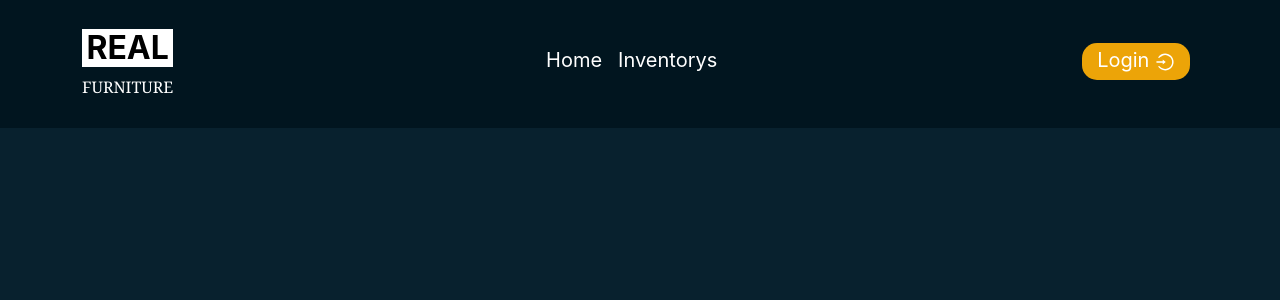
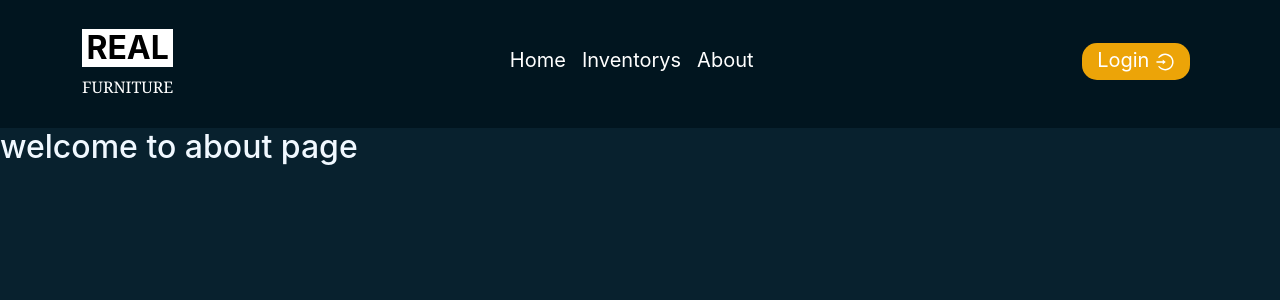
Before and after one commit to ArifulIslamShuvo/warehouse-management-client-side, a React (Create React App) app: page /about in a window 1280 px wide. Shown: the top 300 px of the page. Built offline with nearby package versions, Linux system fonts and the light colour scheme; no server answers.

Commit message:
implemented RequireAuth for private route

```diff
--- a/src/App.js
+++ b/src/App.js
@@ -1,7 +1,9 @@
 import { Route, Routes } from 'react-router-dom';
 import './App.css';
+import About from './Pages/About/About';
 import Home from './Pages/Home/Home';
 import Login from './Pages/Login/Login';
+import RequireAuth from './Pages/RequireAuth/RequireAuth';
 import Header from './Pages/Shared/Header/Header';
 import Signup from './Pages/Signup/Signup';
 
@@ -14,6 +16,11 @@ function App() {
         <Route path='/home' element={<Home></Home>}></Route>
         <Route path='/login' element={<Login></Login>}></Route>
         <Route path='/signup' element={<Signup></Signup>}></Route>
+        <Route path='/about' element={
+              <RequireAuth>
+                <About />
+              </RequireAuth>
+            }></Route>
       </Routes>
     </div>
   );
--- /dev/null
+++ b/src/Pages/About/About.js
@@ -0,0 +1,11 @@
+import React from 'react';
+
+const About = () => {
+    return (
+        <div>
+            <h2>welcome to about page</h2>
+        </div>
+    );
+};
+
+export default About;
--- a/src/Pages/Login/Login.js
+++ b/src/Pages/Login/Login.js
@@ -1,13 +1,18 @@
 import React from 'react';
 import './Login.css';
-import { useNavigate } from 'react-router-dom';
+import { useLocation, useNavigate } from 'react-router-dom';
 import { AiOutlineArrowRight } from "react-icons/ai";
 import { FcGoogle } from "react-icons/fc";
-import { useSignInWithEmailAndPassword } from 'react-firebase-hooks/auth';
+import { useAuthState, useSignInWithEmailAndPassword } from 'react-firebase-hooks/auth';
 import auth from '../../firebase.init';
 
 const Login = () => {
     const navigate = useNavigate();
+
+    let location = useLocation();
+    let from = location.state?.from?.pathname || "/";
+//----------------------------------------------------//
+
     const [
         signInWithEmailAndPassword,
         user,
@@ -25,6 +30,9 @@ const Login = () => {
     if(user){
         navigate('/home')
     }
+    // if (user) {
+    //     navigate(from, { replace: true });
+    //   }
 
     return (
         <div className='container w-75 max-auto my-5'>
--- /dev/null
+++ b/src/Pages/RequireAuth/RequireAuth.js
@@ -0,0 +1,25 @@
+import React from 'react';
+import { useAuthState } from 'react-firebase-hooks/auth';
+import { Navigate, useLocation } from 'react-router-dom';
+import auth from '../../firebase.init';
+import Loading from '../Shared/Loading/Loading';
+
+const RequireAuth = ({children}) => {
+    const [user, loading, error] = useAuthState(auth);
+    let location = useLocation();
+
+    if (user) {
+      // Redirect them to the /login page, but save the current location they were
+      // trying to go to when they were redirected. This allows us to send them
+      // along to that page after they login, which is a nicer user experience
+      // than dropping them off on the home page.
+      return <Navigate to="/login" state={{ from: location }} replace />;
+    }
+    if(loading){
+        return <Loading></Loading>
+    }
+
+    return children;
+};
+
+export default RequireAuth;
--- a/src/Pages/Shared/Header/Header.js
+++ b/src/Pages/Shared/Header/Header.js
@@ -29,6 +29,7 @@ const Header = () => {
                         <Nav className="mx-auto">
                             <Nav.Link className='fs-5 text-white' as={Link} to="home"><span className='nav'>Home</span></Nav.Link>
                             <Nav.Link className='fs-5 text-white' as={Link} to="inventorys"><span className='nav'>Inventorys</span></Nav.Link>
+                            <Nav.Link className='fs-5 text-white' as={Link} to="about"><span className='nav'>About</span></Nav.Link>
                         </Nav>
                         <Nav>{
                             !user?
```
